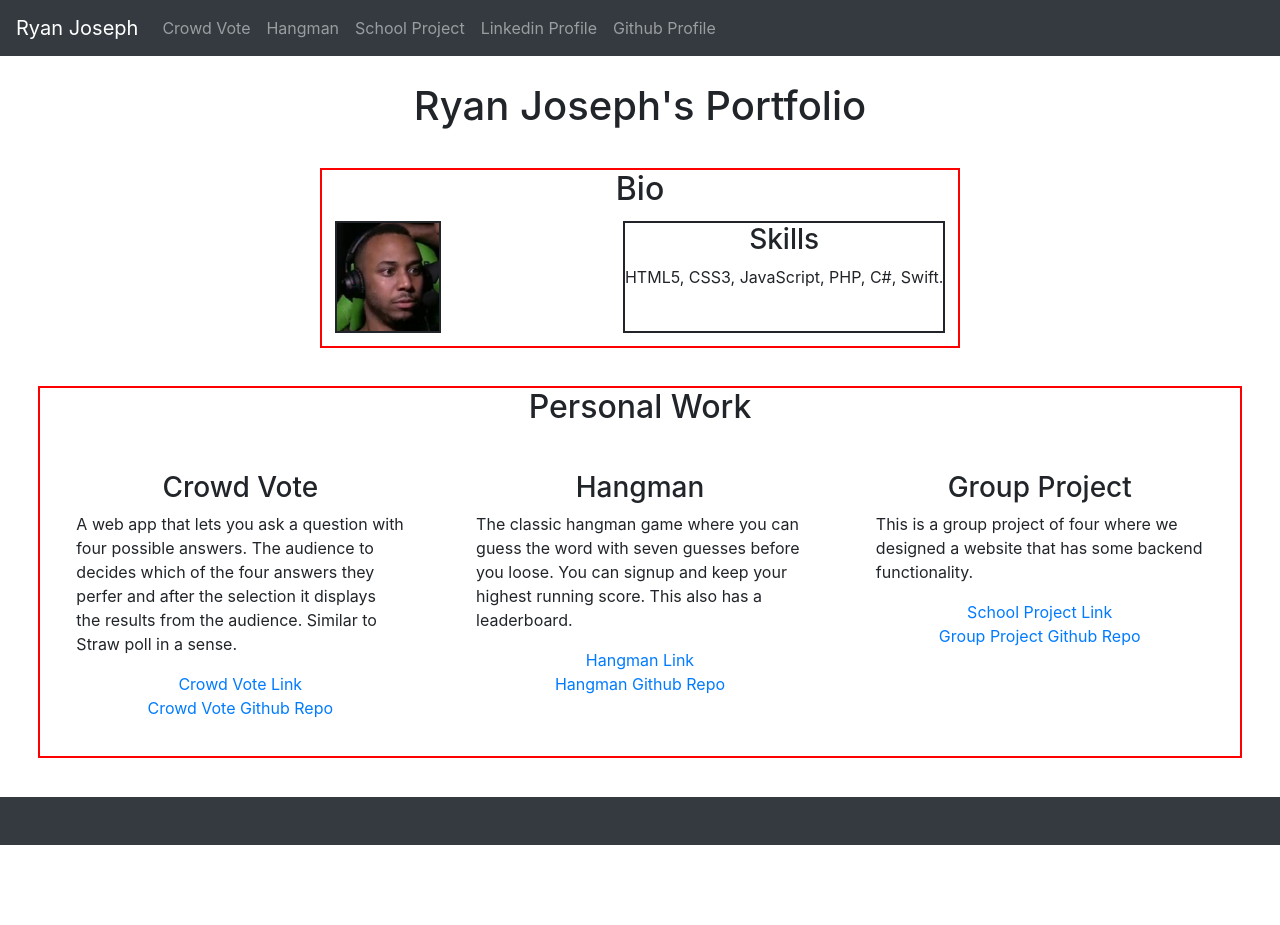
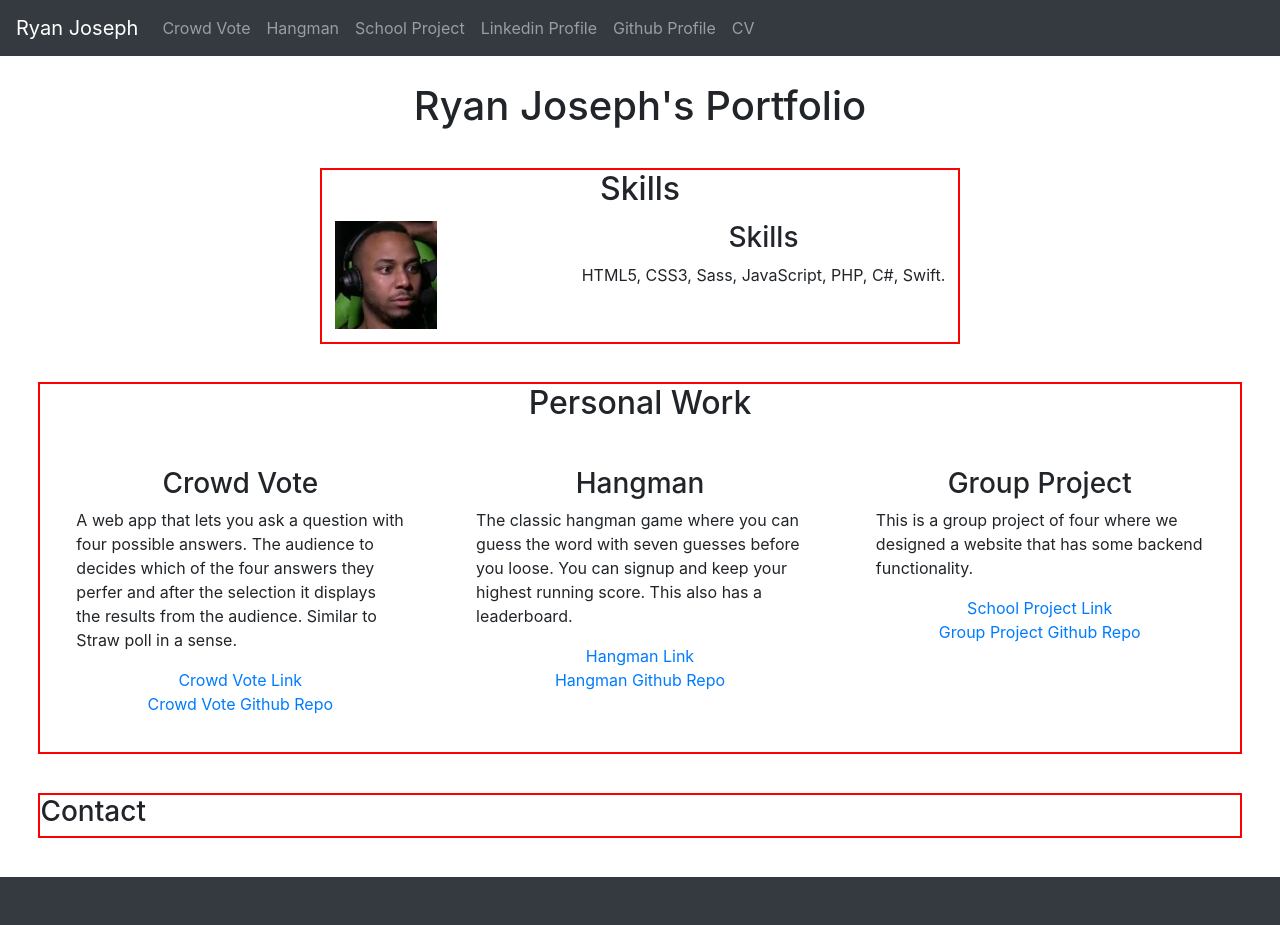
Before and after one commit to ryanj14/ryanj14.github.io, a PHP site: page / in a window 1280 px wide. Before the commit the page ends 845 px from the top, so only its background shows below. Run offline with PHP 8.4, Linux system fonts and the light colour scheme; some libraries are stand-ins or nearby versions.

Commit message:
Added images

```diff
--- a/css/style.css
+++ b/css/style.css
@@ -32,7 +32,11 @@ li a:hover {
 }
 
 .bioSec .bioDiv {
+  display: -webkit-box;
+  display: -ms-flexbox;
   display: flex;
+  -webkit-box-pack: justify;
+  -ms-flex-pack: justify;
   justify-content: space-between;
   margin: 2%;
 }
@@ -47,7 +51,6 @@ li a:hover {
 }
 
 .bioSec .bioDiv article {
-  border: 2px solid;
   text-align: center;
 }
 
--- a/css/style.min.css
+++ b/css/style.min.css
@@ -1 +1 @@
-h1{margin-top:2%;text-align:center}section{border:2px solid red;margin:3%}section h2{text-align:center}li a:hover{color:white !important;text-decoration:underline !important;-webkit-text-decoration-color:red !important;text-decoration-color:red !important}.bioSec{width:50%;margin-left:auto;margin-right:auto}@media (max-width: 768px){.bioSec{width:100%}}.bioSec .bioDiv{display:flex;justify-content:space-between;margin:2%}@media (max-width: 768px){.bioSec .bioDiv{-webkit-box-orient:vertical;-webkit-box-direction:normal;-ms-flex-direction:column;flex-direction:column}}.bioSec .bioDiv article{border:2px solid;text-align:center}@media (max-width: 768px){.bioSec .bioDiv article{margin-bottom:3%}}.bioSec .bioDiv img{display:block;margin-left:auto;margin-right:auto}.projects{display:-webkit-box;display:-ms-flexbox;display:flex;-webkit-box-pack:justify;-ms-flex-pack:justify;justify-content:space-between}@media (max-width: 768px){.projects{-webkit-box-orient:vertical;-webkit-box-direction:normal;-ms-flex-direction:column;flex-direction:column}}.projects article{width:50%;margin:3%;text-align:center}@media (max-width: 768px){.projects article{width:100%;margin-bottom:3%}}.projects article p{text-align:left}@media (max-width: 768px){.projects article p{margin:3%}}footer{height:48px;background-color:#343a40}
+h1{margin-top:2%;text-align:center}section{border:2px solid red;margin:3%}section h2{text-align:center}li a:hover{color:white !important;text-decoration:underline !important;-webkit-text-decoration-color:red !important;text-decoration-color:red !important}.bioSec{width:50%;margin-left:auto;margin-right:auto}@media (max-width: 768px){.bioSec{width:100%}}.bioSec .bioDiv{display:-webkit-box;display:-ms-flexbox;display:flex;-webkit-box-pack:justify;-ms-flex-pack:justify;justify-content:space-between;margin:2%}@media (max-width: 768px){.bioSec .bioDiv{-webkit-box-orient:vertical;-webkit-box-direction:normal;-ms-flex-direction:column;flex-direction:column}}.bioSec .bioDiv article{text-align:center}@media (max-width: 768px){.bioSec .bioDiv article{margin-bottom:3%}}.bioSec .bioDiv img{display:block;margin-left:auto;margin-right:auto}.projects{display:-webkit-box;display:-ms-flexbox;display:flex;-webkit-box-pack:justify;-ms-flex-pack:justify;justify-content:space-between}@media (max-width: 768px){.projects{-webkit-box-orient:vertical;-webkit-box-direction:normal;-ms-flex-direction:column;flex-direction:column}}.projects article{width:50%;margin:3%;text-align:center}@media (max-width: 768px){.projects article{width:100%;margin-bottom:3%}}.projects article p{text-align:left}@media (max-width: 768px){.projects article p{margin:3%}}footer{height:48px;background-color:#343a40}
--- a/css/style.scss
+++ b/css/style.scss
@@ -28,8 +28,12 @@ li {
         width: 100%;
     }
     .bioDiv {
+        display: -webkit-box;
+        display: -ms-flexbox;
         display: flex;
-        justify-content: space-between;
+        -webkit-box-pack: justify;
+            -ms-flex-pack: justify;
+                justify-content: space-between;
         margin: 2%;
         @media (max-width: 768px) {
             -webkit-box-orient: vertical;
@@ -38,7 +42,6 @@ li {
                     flex-direction: column;
         }
         article {
-            border: 2px solid;
             text-align: center;
             @media (max-width: 768px) {
                 margin-bottom: 3%;
--- a/index.php
+++ b/index.php
@@ -47,6 +47,9 @@
           <li class="nav-item">
             <a class="nav-link" href="https://github.com/ryanj14">Github Profile</a>
           </li>
+          <li class="nav-item">
+            <a class="nav-link" href="https://docs.google.com/document/d/1hye3N65a7Ot9HToe-BHYB3jIsWHtZxSJxuMVHP58FEg/edit?usp=sharing">CV</a>
+          </li>
         </ul>
       </div>
     </nav>
@@ -54,14 +57,14 @@
         <h1>Ryan Joseph's Portfolio</h1>
     </header>
     <section class="bioSec">
-      <h2>Bio</h2>
+      <h2>Skills</h2>
       <div class="bioDiv">
         <article class="picture">
           <img src="img/meikruss.png" alt="mike ross">
         </article>
         <article class="skills">
           <h3>Skills</h3>
-          <p>HTML5, CSS3, JavaScript, PHP, C#, Swift.</p>
+          <p>HTML5, CSS3, Sass, JavaScript, PHP, C#, Swift.</p>
         </article>
       </div>
     </section>
@@ -92,6 +95,11 @@
         </article>
       </div>
     </section>
+    <section class="contact">
+      <article>
+        <h3>Contact</h3>
+      </article>
+    </section>
   </body>
   <footer>
   </footer>
```
Also changed, not shown: img/2000px-Swift_logo.png (added), img/CSS3_logo.png (added), img/Git-Icon.png (added), img/HTML5_Badge.png (added), img/bootstrap-logo.png (added), img/c-logo.png (added), img/php-logo.png (added), img/sass.png (added).
